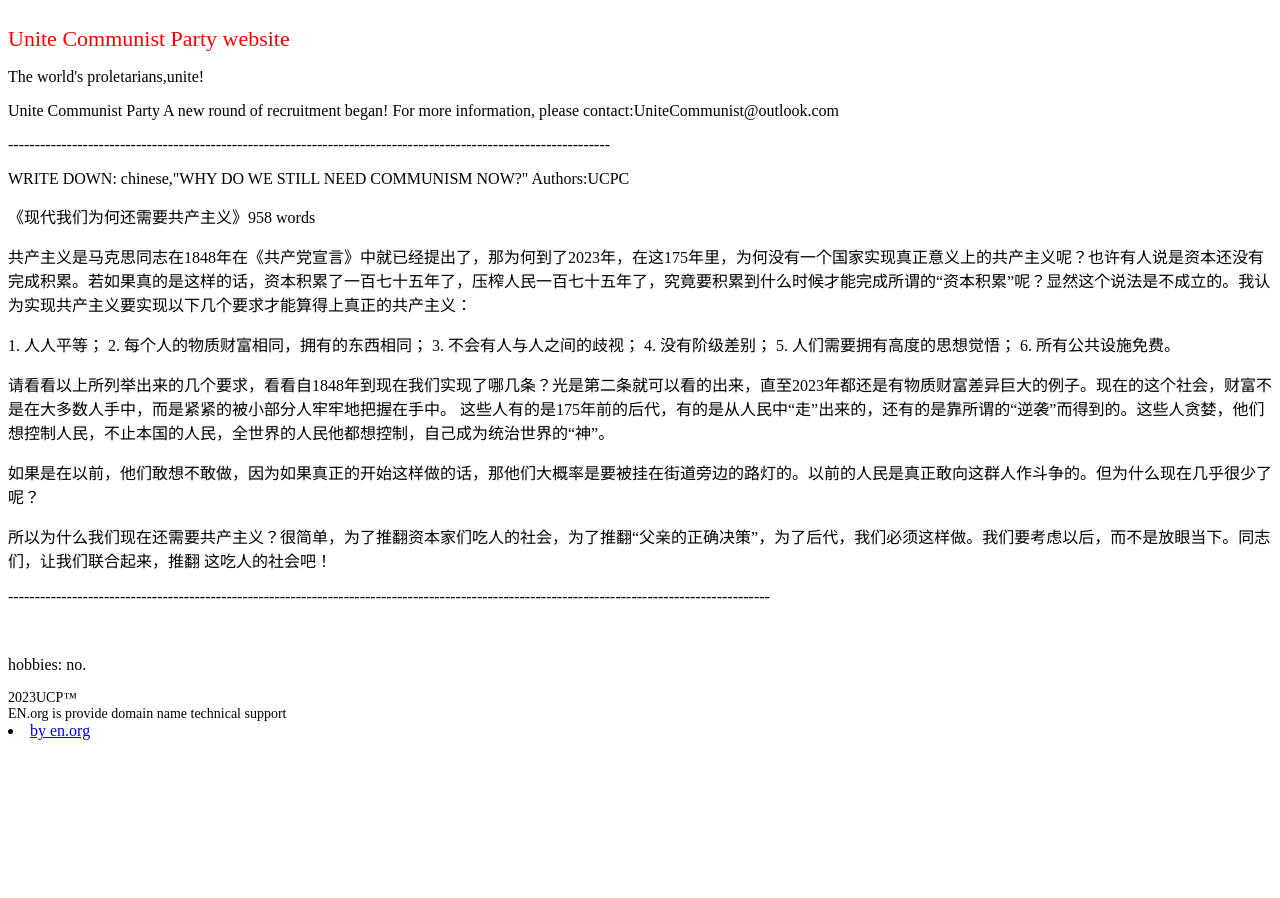
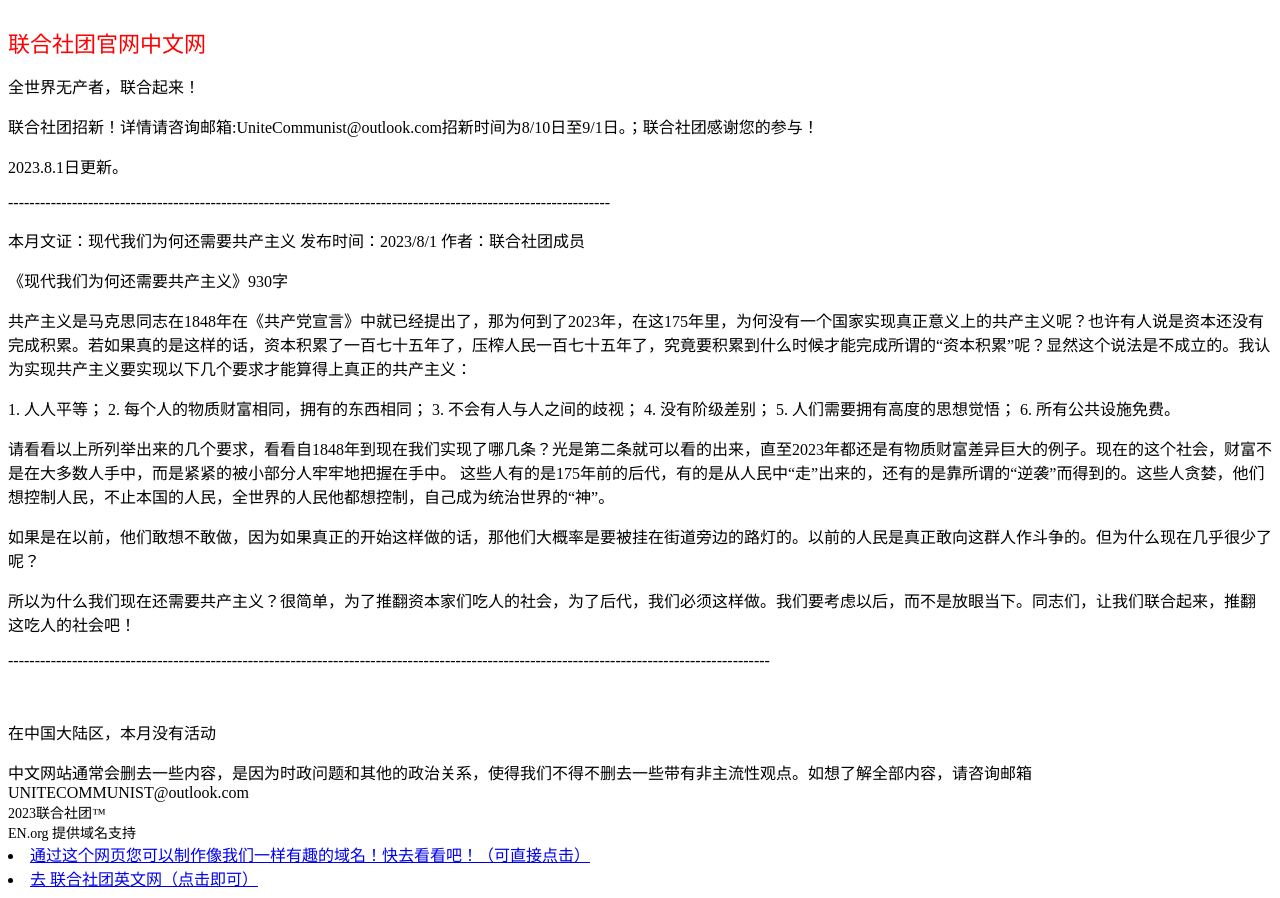
Before and after one commit to floating1003/unitecommunite-China, a plain HTML site: page index.html in a window 1280 px wide. Before the commit the page ends 800 px from the top, so only its background shows below. Drawn offline with Linux system fonts and the light colour scheme.

Commit message:
Update index.html

```diff
--- a/index.html
+++ b/index.html
@@ -5,21 +5,21 @@
 	<style>
 		p{
 		    color: black;
-		    font-size: 20px;
+		    font-size： 20px;
 		   }
 	</style>
     </head>
 <body>
-	<div style="color: red; font-size: 22px;">Unite Communist Party website </div>
+	<div style="color: red; font-size: 22px;">联合社团官网中文网 </div>
 </body>
 </html>
-<p>The world's proletarians,unite!</p>
+<p>全世界无产者，联合起来！</p>
 <p>
-<p>Unite Communist Party A new round of recruitment began! For more information, please contact:UniteCommunist@outlook.com</p>
-<p>
+<p>联合社团招新！详情请咨询邮箱:UniteCommunist@outlook.com招新时间为8/10日至9/1日。；联合社团感谢您的参与！</p>
+<p>2023.8.1日更新。
 <p>-----------------------------------------------------------------------------------------------------------------</p>
-<p>WRITE DOWN: chinese,"WHY DO WE STILL NEED COMMUNISM NOW?" Authors:UCPC</p>
-<p>《现代我们为何还需要共产主义》958 words</p>
+<p>本月文证：现代我们为何还需要共产主义    发布时间：2023/8/1 作者：联合社团成员</p>
+<p>《现代我们为何还需要共产主义》930字</p>
 <p>共产主义是马克思同志在1848年在《共产党宣言》中就已经提出了，那为何到了2023年，在这175年里，为何没有一个国家实现真正意义上的共产主义呢？也许有人说是资本还没有完成积累。若如果真的是这样的话，资本积累了一百七十五年了，压榨人民一百七十五年了，究竟要积累到什么时候才能完成所谓的“资本积累”呢？显然这个说法是不成立的。我认为实现共产主义要实现以下几个要求才能算得上真正的共产主义：</p>
 <p>
 1.	人人平等；
@@ -31,7 +31,7 @@
 <p>请看看以上所列举出来的几个要求，看看自1848年到现在我们实现了哪几条？光是第二条就可以看的出来，直至2023年都还是有物质财富差异巨大的例子。现在的这个社会，财富不是在大多数人手中，而是紧紧的被小部分人牢牢地把握在手中。
 这些人有的是175年前的后代，有的是从人民中“走”出来的，还有的是靠所谓的“逆袭”而得到的。这些人贪婪，他们想控制人民，不止本国的人民，全世界的人民他都想控制，自己成为统治世界的“神”。</p>
 <p>如果是在以前，他们敢想不敢做，因为如果真正的开始这样做的话，那他们大概率是要被挂在街道旁边的路灯的。以前的人民是真正敢向这群人作斗争的。但为什么现在几乎很少了呢？</p>
-<p>所以为什么我们现在还需要共产主义？很简单，为了推翻资本家们吃人的社会，为了推翻“父亲的正确决策”，为了后代，我们必须这样做。我们要考虑以后，而不是放眼当下。同志们，让我们联合起来，推翻
+<p>所以为什么我们现在还需要共产主义？很简单，为了推翻资本家们吃人的社会，为了后代，我们必须这样做。我们要考虑以后，而不是放眼当下。同志们，让我们联合起来，推翻
 这吃人的社会吧！</p>
 <p>-----------------------------------------------------------------------------------------------------------------------------------------------</p>
 <!DOCTYPE html>
@@ -41,15 +41,14 @@
 	<style>
 		p{
 		    color: black;
-		    font-size: 20px;
+		    font-size: 13px;
 		   }
 	</style>
     </head>
 <body>
-<p>hobbies:
-no.</p>
-
-
-<div style="color: black; font-size: 14px;"> 2023UCP™ </div>
-<div style="color: black; font-size: 14px;">EN.org is provide domain name technical support</div>
-<li> <a href="https://nic.eu.org/">by en.org </a> </li>
+<p>在中国大陆区，本月没有活动</p>
+<div style=“color: black; font-size: 10px;”>中文网站通常会删去一些内容，是因为时政问题和其他的政治关系，使得我们不得不删去一些带有非主流性观点。如想了解全部内容，请咨询邮箱UNITECOMMUNIST@outlook.com</div>
+<div style="color: black; font-size: 14px;"> 2023联合社团™ </div>
+<div style="color: black; font-size: 14px;">EN.org 提供域名支持</div>
+<li> <a href="https://nic.eu.org/">通过这个网页您可以制作像我们一样有趣的域名！快去看看吧！（可直接点击） </a> </li>
+<li> <a href="https://unitecommunityp.top/">去 联合社团英文网（点击即可）</li>
```
